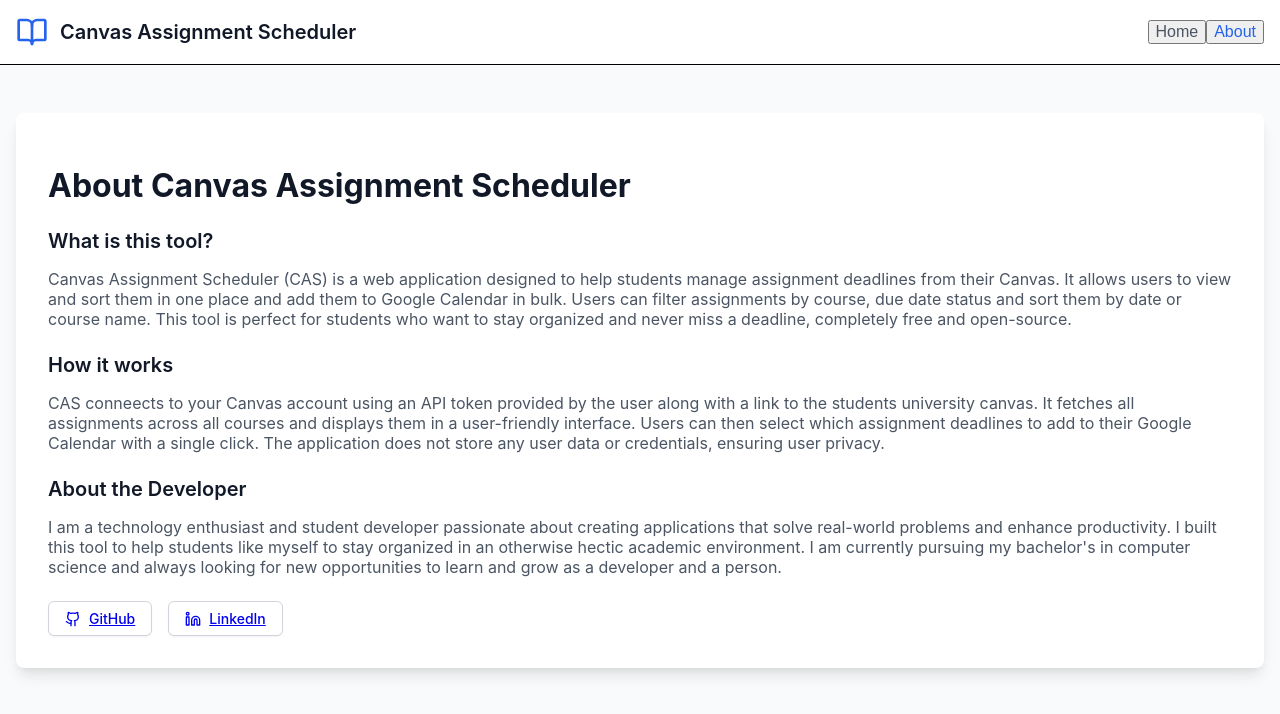
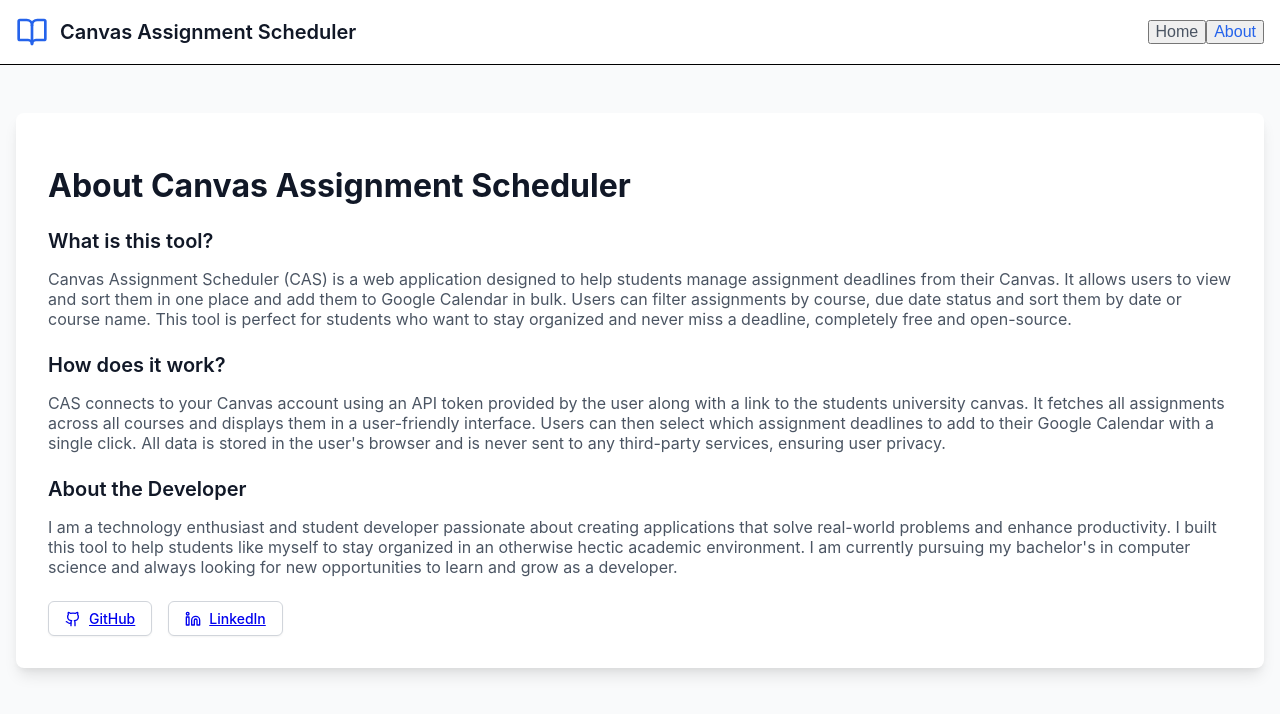
Before and after one commit to Zepronex/canvas-assignment-scheduler, a React (Create React App) app in the folder frontend/: page / in a window 1280 px wide. Both pictures are taken after a click on the button "About". Shown: the top 714 px of the page. Built offline with nearby package versions, Linux system fonts and the light colour scheme; the HTML template or start-up script is replaced by a standard one.

Commit message:
Frontend change
Updated and rewrote the text found on the about page of the web app.

```diff
--- a/frontend/src/App.tsx
+++ b/frontend/src/App.tsx
@@ -166,17 +166,18 @@
                This tool is perfect for students who want to stay organized and never miss a deadline, completely free and open-source.
             </p>
 
-            <h2 className="text-xl font-semibold text-gray-900 mb-4">How it works</h2>
+            <h2 className="text-xl font-semibold text-gray-900 mb-4">How does it work?</h2>
             <p className="text-gray-600 mb-6">
-              CAS conneects to your Canvas account using an API token provided by the user along with a link to the students university canvas. It fetches all assignments across all courses and displays them in a user-friendly interface.
-              Users can then select which assignment deadlines to add to their Google Calendar with a single click. The application does not store any user data or credentials, ensuring user privacy.
-
-
+              CAS connects to your Canvas account using an API token provided by the user along with a link to the students university canvas. It fetches all assignments across all courses and displays them in a user-friendly interface.
+              Users can then select which assignment deadlines to add to their Google Calendar with a single click.
+              All data is stored in the user's browser and is never sent to any third-party services, ensuring user privacy.
             </p>
 
             <h2 className="text-xl font-semibold text-gray-900 mb-4">About the Developer</h2>
             <p className="text-gray-600 mb-6">
-              I am a technology enthusiast and student developer passionate about creating applications that solve real-world problems and enhance productivity. I built this tool to help students like myself to stay organized in an otherwise hectic academic environment. I am currently pursuing my bachelor's in computer science and always looking for new opportunities to learn and grow as a developer and a person.
+              I am a technology enthusiast and student developer passionate about creating applications that solve real-world problems and enhance productivity.
+               I built this tool to help students like myself to stay organized in an otherwise hectic academic environment. I am currently pursuing my bachelor's
+               in computer science and always looking for new opportunities to learn and grow as a developer.
             </p>
 
             <div className="flex space-x-4">
```
